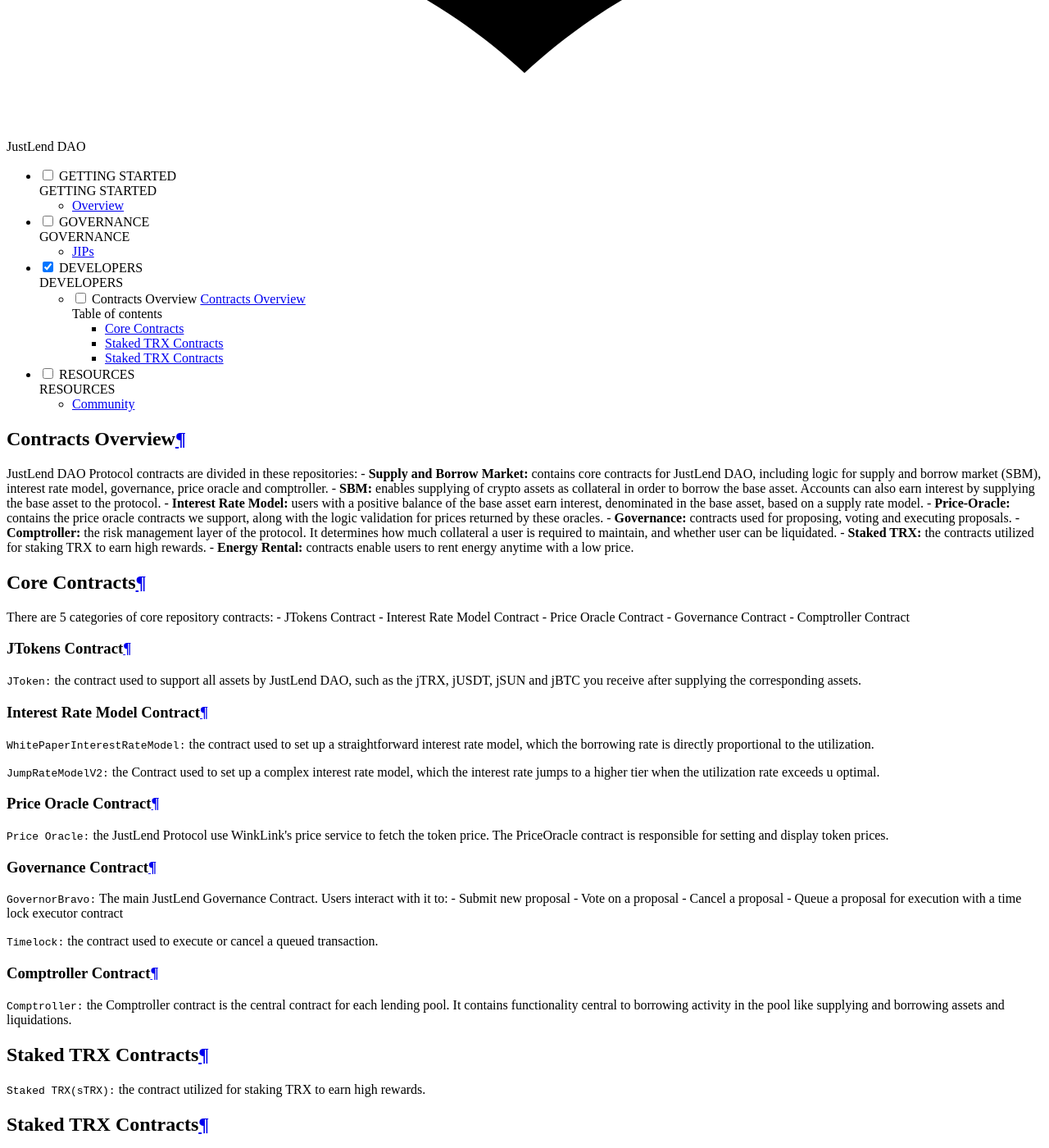
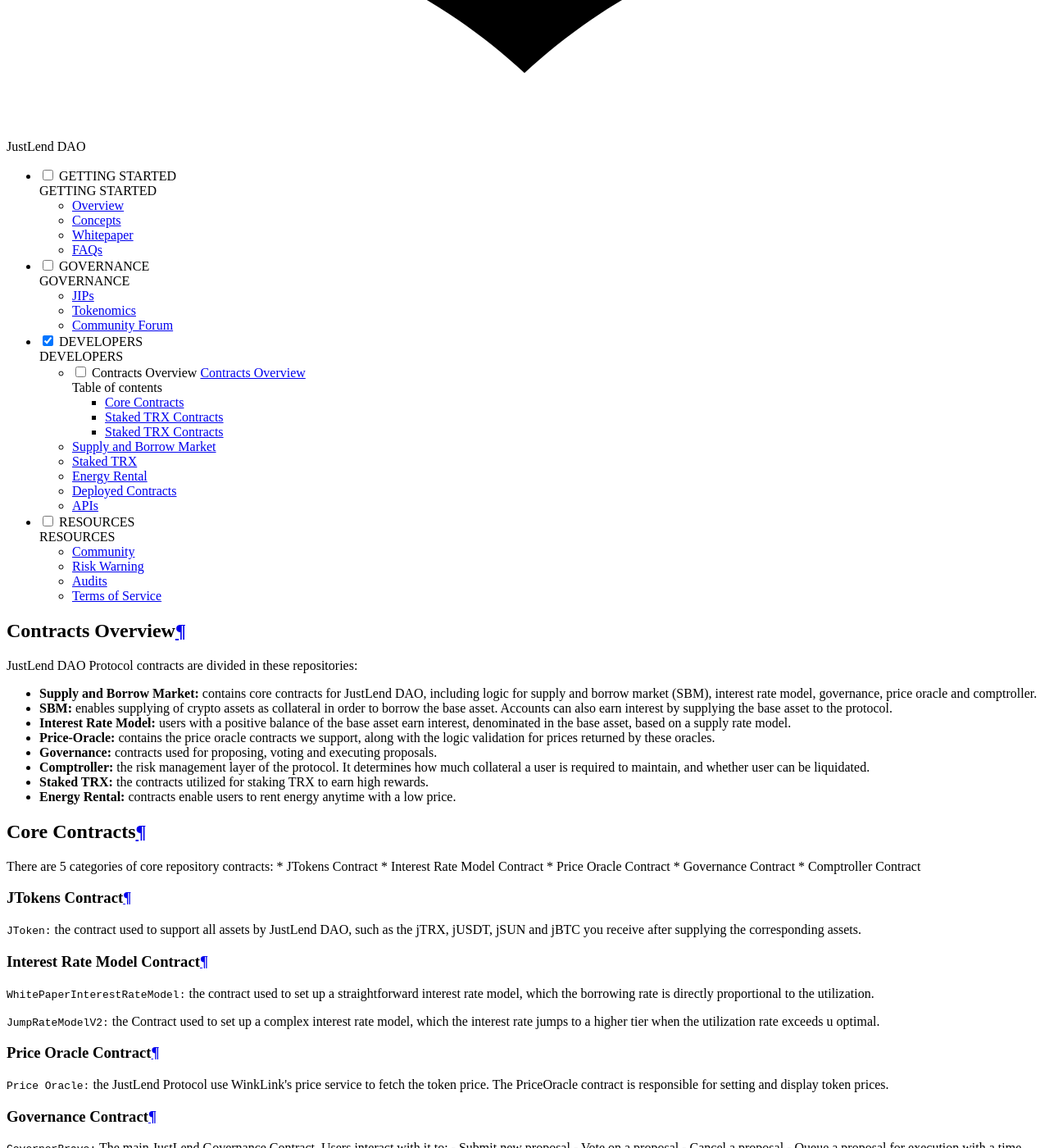
Before and after one commit to justlend/justlend-docs, an MkDocs documentation site: the page built from docs/developers/contracts_overview.md, in a window 1280 px wide and 1400 px high, scrolled down 7596 px. Shown: the whole window at 82% size. Built offline with MkDocs 1.6.1 and Material for MkDocs 9.7.7, drawn with Linux system fonts in a browser that asks for light colours; some of the changed text lies outside the part shown.

Commit message:
add content

```diff
--- a/docs/developers/contracts_overview.md
+++ b/docs/developers/contracts_overview.md
@@ -1,23 +1,24 @@
 # Contracts Overview
 
 JustLend DAO Protocol contracts are divided in these repositories:
-- **Supply and Borrow Market:** contains core contracts for JustLend DAO, including logic for supply and borrow market (SBM), interest rate model, governance, price oracle and comptroller.
-  - **SBM:** enables supplying of crypto assets as collateral in order to borrow the base asset. Accounts can also earn interest by supplying the base asset to the protocol.
-  - **Interest Rate Model:** users with a positive balance of the base asset earn interest, denominated in the base asset, based on a supply rate model.
-  - **Price-Oracle:** contains the price oracle contracts we support, along with the logic validation for prices returned by these oracles.
-  - **Governance:** contracts used for proposing, voting and executing proposals.
-  - **Comptroller:** the risk management layer of the protocol. It determines how much collateral a user is required to maintain, and whether user can be liquidated.
-- **Staked TRX:** the contracts utilized for staking TRX to earn high rewards.
-- **Energy Rental:** contracts enable users to rent energy anytime with a low price.
+
+* **Supply and Borrow Market:** contains core contracts for JustLend DAO, including logic for supply and borrow market (SBM), interest rate model, governance, price oracle and comptroller.
+  * **SBM:** enables supplying of crypto assets as collateral in order to borrow the base asset. Accounts can also earn interest by supplying the base asset to the protocol.
+  * **Interest Rate Model:** users with a positive balance of the base asset earn interest, denominated in the base asset, based on a supply rate model.
+  * **Price-Oracle:** contains the price oracle contracts we support, along with the logic validation for prices returned by these oracles.
+  * **Governance:** contracts used for proposing, voting and executing proposals.
+  * **Comptroller:** the risk management layer of the protocol. It determines how much collateral a user is required to maintain, and whether user can be liquidated.
+* **Staked TRX:** the contracts utilized for staking TRX to earn high rewards.
+* **Energy Rental:** contracts enable users to rent energy anytime with a low price.
 
 
 ## Core Contracts
 There are 5 categories of core repository contracts:
-- JTokens Contract
-- Interest Rate Model Contract
-- Price Oracle Contract
-- Governance Contract
-- Comptroller Contract
+* JTokens Contract
+* Interest Rate Model Contract
+* Price Oracle Contract
+* Governance Contract
+* Comptroller Contract
 
 ### JTokens Contract
 `JToken:` the contract used to support all assets by JustLend DAO, such as the jTRX, jUSDT, jSUN and jBTC you receive after supplying the corresponding assets.
--- a/mkdocs.yml
+++ b/mkdocs.yml
@@ -3,12 +3,25 @@
 nav:
     - GETTING STARTED:
         - Overview: getting_started/overview.md
+        - Concepts: getting_started/concepts.md
+        - Whitepaper: getting_started/whitepaper.md
+        - FAQs: getting_started/faqs.md
     - GOVERNANCE:
         - JIPs: governance/jips.md
+        - Tokenomics: governance/tokenomics.md
+        - Community Forum: governance/community_forum.md
     - DEVELOPERS:
         - Contracts Overview: developers/contracts_overview.md
+        - Supply and Borrow Market: developers/supply_and_borrow_market.md
+        - Staked TRX: developers/staked_trx.md
+        - Energy Rental: developers/energy_rental.md
+        - Deployed Contracts: developers/deployed_contracts.md
+        - APIs: developers/apis.md
     - RESOURCES:
         - Community: resources/community.md
+        - Risk Warning: resources/risk_warning.md
+        - Audits: resources/audits.md
+        - Terms of Service: resources/terms_of_service.md
 
 theme:
     name: material
```
Also changed, not shown: docs/resources/community.md (+10 -10 lines), docs/developers/apis.md (added), docs/developers/deployed_contracts.md (added), docs/developers/energy_rental.md (added), docs/developers/staked_trx.md (added), docs/developers/supply_and_borrow_market.md (added), docs/getting_started/concepts.md (added), docs/getting_started/faqs.md (added), docs/getting_started/whitepaper.md (added), docs/governance/community_forum.md (added), docs/governance/tokenomics.md (added), docs/resources/audits.md (added), docs/resources/risk_warning.md (added), docs/resources/terms_of_service.md (added).
